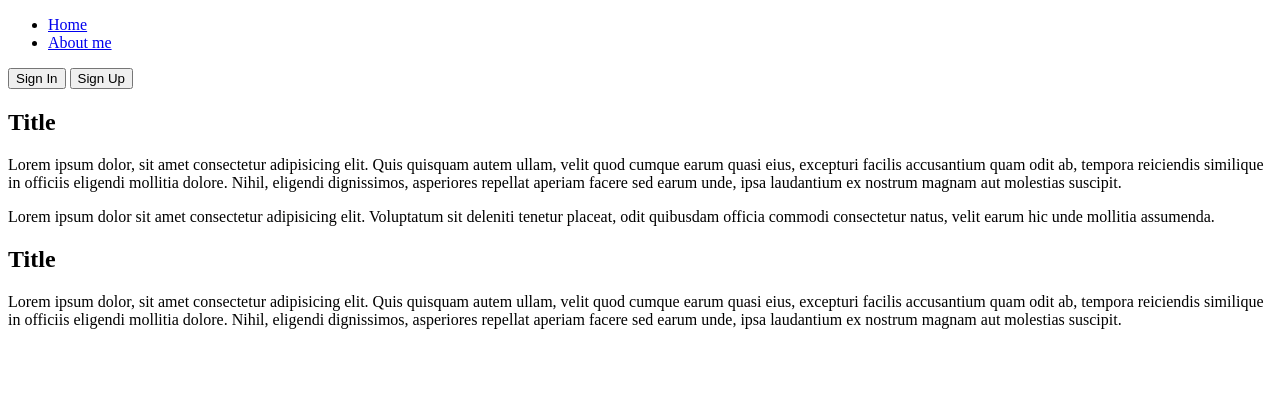
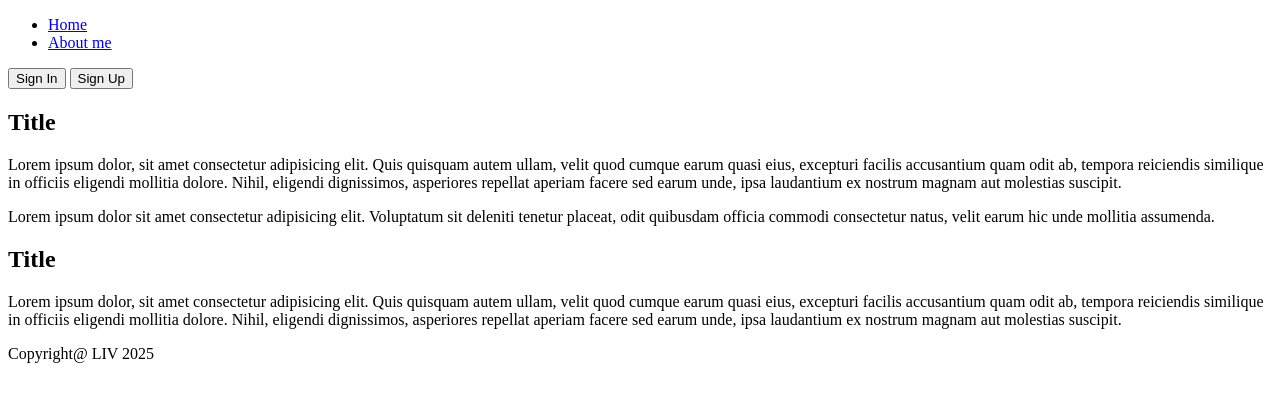
Before and after one commit to IrynaLipska/8_git, a plain HTML site: page index.html in a window 1280 px wide. Drawn offline with Linux system fonts and the light colour scheme.

Commit message:
Change footer block

```diff
--- a/index.html
+++ b/index.html
@@ -53,6 +53,9 @@
             ex nostrum magnam aut molestias suscipit.
           </p>
         </section>
+        <div class="container">
+          <p>Copyright@ LIV 2025</p>
+        </div>
       </footer>
     </main>
   </body>
```
